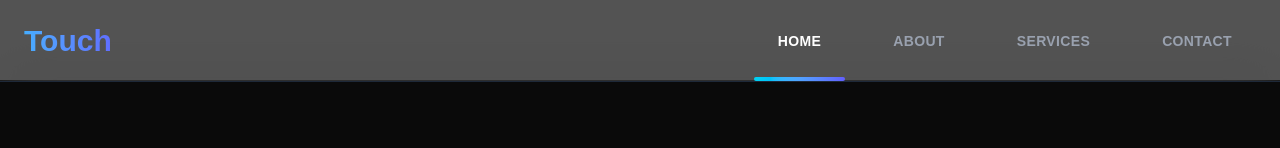
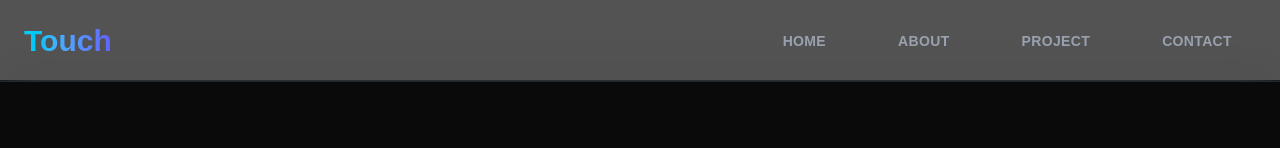
Before and after one commit to crimsonf09/MySite-Frontend, a Next.js app: page /contact in a window 1280 px wide. Shown: the top 148 px of the page. Built offline with nearby package versions, Linux system fonts and the light colour scheme.

Commit message:
feat:navbar link

```diff
--- a/src/components/Navbar.tsx
+++ b/src/components/Navbar.tsx
@@ -1,63 +1,88 @@
 "use client";
 
-import { useState, useRef, useEffect } from "react";
+import Link from "next/link";
+import { useRef, useState, useEffect } from "react";
 
 export default function Navbar() {
-  const navItems = ["Home", "About", "Services", "Contact"];
-  const [active, setActive] = useState("Home");
+  const navItems = [
+    { label: "Home", href: "/" },
+    { label: "About", href: "/about" },
+    { label: "Project", href: "/project" },
+    { label: "Contact", href: "/contact" },
+  ];
 
-  // State to store underline position and width
-  const [underlineStyle, setUnderlineStyle] = useState({ left: 0, width: 0 });
+  const navRefs = useRef<Record<string, HTMLAnchorElement | null>>({});
+  const [lastClicked, setLastClicked] = useState<string | null>(null);
+  const [underlineStyle, setUnderlineStyle] = useState({
+    left: 0,
+    width: 0,
+    visible: false,
+  });
 
-  // Refs for nav buttons
-  const navRefs = useRef<Record<string, HTMLButtonElement | null>>({});
-
-  // Update underline position on active change or window resize
+  // Update underline position only on lastClicked change or window resize
   useEffect(() => {
     function updateUnderline() {
-      const activeBtn = navRefs.current[active];
-      if (activeBtn) {
+      if (!lastClicked) {
+        setUnderlineStyle((s) => ({ ...s, visible: false }));
+        return;
+      }
+      const el = navRefs.current[lastClicked];
+      if (el) {
         setUnderlineStyle({
-          left: activeBtn.offsetLeft,
-          width: activeBtn.offsetWidth,
+          left: el.offsetLeft,
+          width: el.offsetWidth,
+          visible: true,
         });
+      } else {
+        setUnderlineStyle((s) => ({ ...s, visible: false }));
       }
     }
+
     updateUnderline();
     window.addEventListener("resize", updateUnderline);
     return () => window.removeEventListener("resize", updateUnderline);
-  }, [active]);
+  }, [lastClicked]);
 
   return (
     <div className="w-full h-[82px] fixed top-0 left-0 z-50 backdrop-blur-xl bg-[#0a0a0a]/70 border-b border-gray-800">
       <div className="max-w-7xl mx-auto h-full flex justify-between items-center px-6 relative">
-        {/* Logo with animated cyan gradient text */}
-        <div className="text-3xl font-extrabold bg-gradient-to-r from-cyan-400 via-blue-400 to-indigo-500 bg-clip-text text-transparent animate-gradient-x cursor-pointer select-none">
+        {/* Logo */}
+        <Link
+          href="/"
+          onClick={() => setLastClicked("Home")}
+          className="text-3xl font-extrabold bg-gradient-to-r from-cyan-400 via-blue-400 to-indigo-500 bg-clip-text text-transparent animate-gradient-x cursor-pointer select-none"
+        >
           Touch
-        </div>
+        </Link>
 
         {/* Navigation Menu */}
         <nav className="relative flex h-full gap-6">
-          {navItems.map((item) => (
-            <button
-              key={item}
-              ref={(el) => { navRefs.current[item] = el; }}
-              onClick={() => setActive(item)}
-              className={`relative z-10 px-6 py-3 rounded-md text-sm font-semibold uppercase tracking-wide transition-transform duration-300
-                ${
-                  active === item
+          {navItems.map(({ label, href }) => {
+            const isActive = label === lastClicked;
+            return (
+              <Link
+                key={label}
+                href={href}
+                ref={(el) => {
+                  navRefs.current[label] = el;
+                }}
+                onClick={() => setLastClicked(label)}
+                className={`relative z-10 px-6 py-3 rounded-md text-sm font-semibold uppercase tracking-wide flex justify-center items-center transition-transform duration-300 ${
+                  isActive
                     ? "text-white"
                     : "text-gray-400 hover:text-white hover:scale-105"
                 }`}
-              type="button"
-            >
-              {item}
-            </button>
-          ))}
+              >
+                {label}
+              </Link>
+            );
+          })}
 
           {/* Animated underline */}
           <span
-            className="absolute bottom-0 h-1 rounded-full bg-gradient-to-r from-cyan-400 via-blue-400 to-indigo-500 transition-all duration-500 ease-out"
+            className={`absolute bottom-0 h-1 rounded-full bg-gradient-to-r from-cyan-400 via-blue-400 to-indigo-500 transition-all duration-500 ease-out ${
+              underlineStyle.visible ? "opacity-100" : "opacity-0"
+            }`}
             style={{
               left: underlineStyle.left,
               width: underlineStyle.width,
@@ -66,7 +91,7 @@ export default function Navbar() {
         </nav>
       </div>
 
-      {/* Add custom animation for gradient text */}
+      {/* Gradient animation for the logo */}
       <style jsx>{`
         @keyframes gradient-x {
           0% {
```
Also changed, not shown: 1 other file (tests, documents, lock files or other folders).
